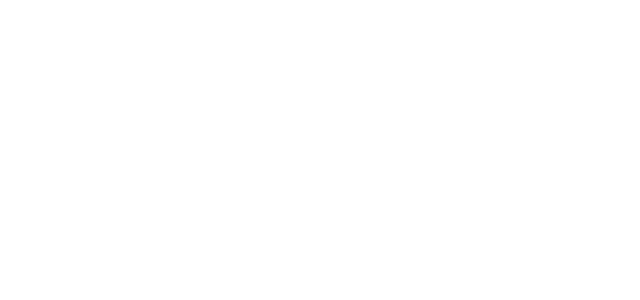
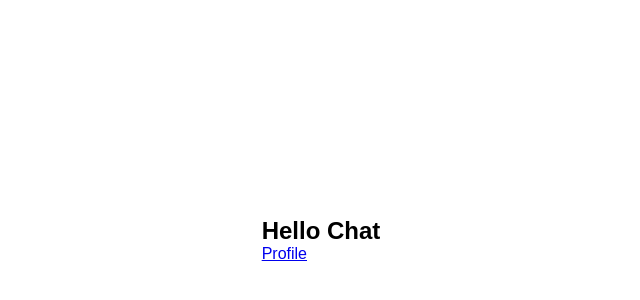
Before and after one commit to RocTanweer/authentication-system-frontend, a React (Create React App) app: page /chat in a window 1280 px wide. Before the commit this address had no page. Shown: the part 160-460 px from the top of the page, without its empty margins (319-959 px from the left). Built offline with nearby package versions, Linux system fonts and the light colour scheme.

Commit message:
ADD: chat page

```diff
--- a/src/component/App.js
+++ b/src/component/App.js
@@ -3,8 +3,10 @@
 import Profile from "../pages/profile/Profile";
 import { GlobalStyles } from "../store/GlobalStyles.styled";
 import { BrowserRouter, Routes, Route, Navigate } from "react-router-dom";
+import Chat from "../pages/chat/Chat";
 
 function App() {
+  console.log("hello from app");
   return (
     <main>
       <BrowserRouter>
@@ -14,6 +16,7 @@
           <Route path="/login" element={<Login />} />
           <Route path="/signup" element={<Signup />} />
           <Route path="/profile" element={<Profile />} />
+          <Route path="/chat" element={<Chat />} />
         </Routes>
       </BrowserRouter>
     </main>
--- /dev/null
+++ b/src/pages/chat/Chat.js
@@ -0,0 +1,13 @@
+import { Link } from "react-router-dom";
+import { StyledChat } from "./Chat.styled";
+
+function Chat() {
+  return (
+    <StyledChat>
+      <h1>Hello Chat</h1>
+      <Link to="/profile">Profile</Link>
+    </StyledChat>
+  );
+}
+
+export default Chat;
--- /dev/null
+++ b/src/pages/chat/Chat.styled.js
@@ -0,0 +1,3 @@
+import styled from "styled-components";
+
+export const StyledChat = styled.section``;
--- a/src/pages/profile/Profile.js
+++ b/src/pages/profile/Profile.js
@@ -13,19 +13,26 @@
 
 function Profile() {
   const { state, dispatch } = useGlobalContext();
+  console.log("hello from profile");
 
   useEffect(() => {
     const getUserDetails = async () => {
       const {
         userInfo: { userId },
       } = state;
+      console.log(userId);
       try {
         const newAccessToken = await getAccessTokenToState();
+        console.log(newAccessToken);
         runFuncInInterval(getAccessTokenToState, 60, dispatch);
         const profileInfo = await getUserProfileDetails(newAccessToken, userId);
         dispatch({
           type: ACTIONS.USER_LOGGED_IN,
           payload: { profileInfo },
+        });
+        dispatch({
+          type: ACTIONS.NEW_AT,
+          payload: { accessToken: newAccessToken },
         });
       } catch (err) {
         console.log(err.response);
```
